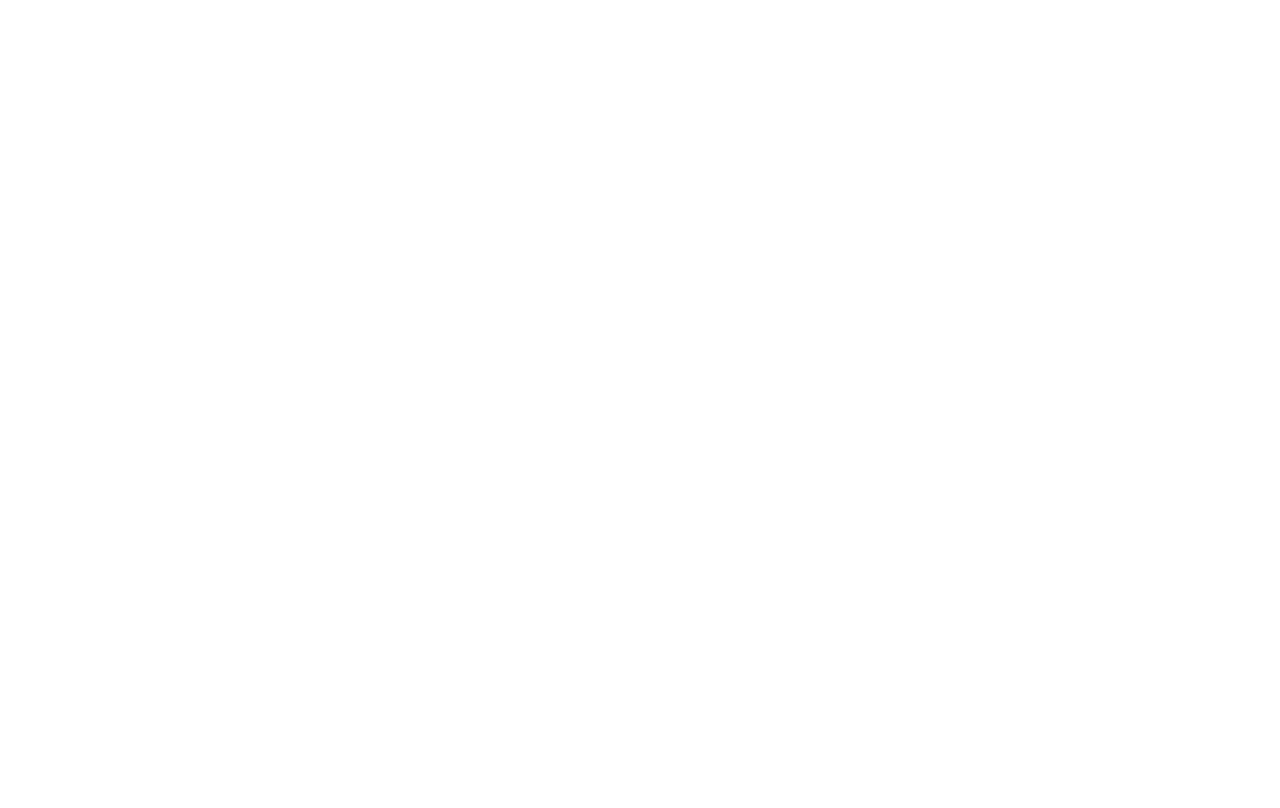
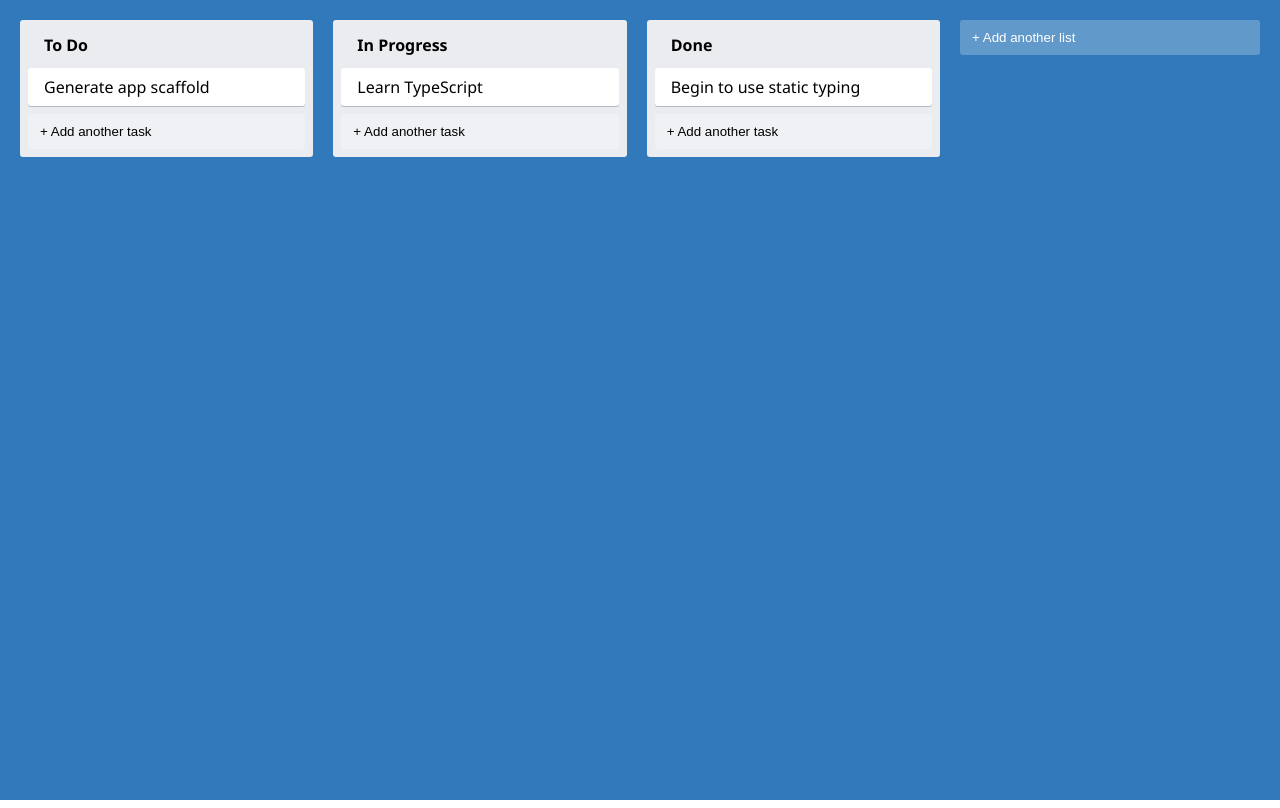
Before and after one commit to IlyaKirsanov/trello-react-ts, a React (Create React App) app: page / in a window 1280 px wide. Built offline with nearby package versions, Linux system fonts and the light colour scheme.

Commit message:
created basic app layout

```diff
--- /dev/null
+++ b/src/AddNewItem.tsx
@@ -0,0 +1,31 @@
+import React, { useState } from "react";
+import { AddItemButton } from "./styles";
+import { NewItemForm } from "./NewItemForm";
+
+type AddNewItemProps = {
+  onAdd: (text: string) => void;
+  toggleButtonText: string;
+  dark?: boolean;
+};
+
+export const AddNewItem = (props: AddNewItemProps) => {
+  const [showForm, setShowForm] = useState<boolean>(false);
+  const { onAdd, toggleButtonText, dark } = props;
+
+  if (showForm) {
+    return (
+      <NewItemForm
+        onAdd={(text) => {
+          onAdd(text);
+          setShowForm(false);
+        }}
+      />
+    );
+  }
+
+  return (
+    <AddItemButton dark={dark} onClick={() => setShowForm(true)}>
+      {toggleButtonText}
+    </AddItemButton>
+  );
+};
--- a/src/App.tsx
+++ b/src/App.tsx
@@ -1,7 +1,24 @@
 import React from "react";
+import { AddNewItem } from "./AddNewItem";
+import { AppContainer } from "./styles";
+import { Column } from "./Column";
+import { Card } from "./Card";
 
 function App() {
-  return <div></div>;
+  return (
+    <AppContainer>
+      <Column text="To Do">
+        <Card text="Generate app scaffold" />
+      </Column>
+      <Column text="In Progress">
+        <Card text="Learn TypeScript" />
+      </Column>
+      <Column text="Done">
+        <Card text="Begin to use static typing" />
+      </Column>
+      <AddNewItem toggleButtonText="+ Add another list" onAdd={console.log} />
+    </AppContainer>
+  );
 }
 
 export default App;
--- /dev/null
+++ b/src/Card.tsx
@@ -0,0 +1,10 @@
+import React from "react";
+import { CardContainer } from "./styles";
+
+type CardProps = {
+  text: string;
+};
+
+export const Card = ({ text }: CardProps) => {
+  return <CardContainer>{text}</CardContainer>;
+};
--- /dev/null
+++ b/src/Column.tsx
@@ -0,0 +1,25 @@
+import React from "react";
+import { ColumnContainer, ColumnTitle } from "./styles";
+import { AddNewItem } from "./AddNewItem";
+
+type ColumnProps = {
+  text: string;
+  children?: React.ReactNode;
+};
+
+export const Column: React.FC<ColumnProps> = ({
+  text,
+  children,
+}: ColumnProps) => {
+  return (
+    <ColumnContainer>
+      <ColumnTitle>{text}</ColumnTitle>
+      {children}
+      <AddNewItem
+        toggleButtonText="+ Add another task"
+        onAdd={console.log}
+        dark
+      />
+    </ColumnContainer>
+  );
+};
--- /dev/null
+++ b/src/NewItemForm.tsx
@@ -0,0 +1,17 @@
+import React, { useState } from "react";
+import { NewItemFormContainer, NewItemButton, NewItemInput } from "./styles";
+
+type NewItemFormProps = {
+  onAdd: (text: string) => void;
+};
+
+export const NewItemForm = ({ onAdd }: NewItemFormProps) => {
+  const [text, setText] = useState<string>("");
+
+  return (
+    <NewItemFormContainer>
+      <NewItemInput value={text} onChange={(e) => setText(e.target.value)} />
+      <NewItemButton onClick={() => onAdd(text)}>Create</NewItemButton>
+    </NewItemFormContainer>
+  );
+};
--- a/src/index.css
+++ b/src/index.css
@@ -1,5 +1,6 @@
 html {
   box-sizing: border-box;
+  font-family: "Segoe UI", Tahoma, Geneva, Verdana, sans-serif;
 }
 
 *,
@@ -7,6 +8,9 @@
 *:after {
   box-sizing: inherit;
 }
+body {
+  margin: 0;
+}
 
 html,
 body,
--- a/src/styles.ts
+++ b/src/styles.ts
@@ -1 +1,83 @@
 import styled from "styled-components";
+
+type AddItemButtonProps = {
+  dark?: boolean;
+};
+
+export const AppContainer = styled.div`
+  align-items: flex-start;
+  background-color: #3179ba;
+  display: flex;
+  flex-direction: row;
+  height: 100%;
+  padding: 20px;
+  width: 100%;
+`;
+
+export const ColumnContainer = styled.div`
+  background-color: #ebecf0;
+  width: 300px;
+  min-height: 40px;
+  margin-right: 20px;
+  border-radius: 3px;
+  padding: 8px;
+  flex-grow: 0;
+`;
+
+export const ColumnTitle = styled.div`
+  padding: 6px 16px 12px;
+  font-weight: bold;
+`;
+
+export const CardContainer = styled.div`
+  background-color: #fff;
+  cursor: pointer;
+  margin-bottom: 0.5rem;
+  padding: 0.5rem 1rem;
+  max-width: 300px;
+  border-radius: 3px;
+  box-shadow: #091e4240 0px 1px 0px 0px;
+`;
+
+export const AddItemButton = styled.button<AddItemButtonProps>`
+  background-color: #ffffff3d;
+  border-radius: 3px;
+  border: none;
+  color: ${(props) => (props.dark ? "#000" : "#fff")};
+  cursor: pointer;
+  max-width: 300px;
+  padding: 10px 12px;
+  text-align: left;
+  transition: background 85ms ease-in;
+  width: 100%;
+  &:hover {
+    background-color: #ffffff52;
+  }
+`;
+
+export const NewItemFormContainer = styled.div`
+  max-width: 300px;
+  display: flex;
+  flex-direction: column;
+  width: 100%;
+  align-items: flex-start;
+`;
+
+export const NewItemButton = styled.button`
+  background-color: #5aac44;
+  border-radius: 3px;
+  border: none;
+  box-shadow: none;
+  color: #fff;
+  padding: 6px 12px;
+  text-align: center;
+`;
+
+export const NewItemInput = styled.input`
+  border-radius: 3px;
+  border: none;
+  box-shadow: #091e4240 0px 1px 0px 0px;
+  margin-bottom: 0.5rem;
+  padding: 0.5rem 1rem;
+  width: 100%;
+`;
```
